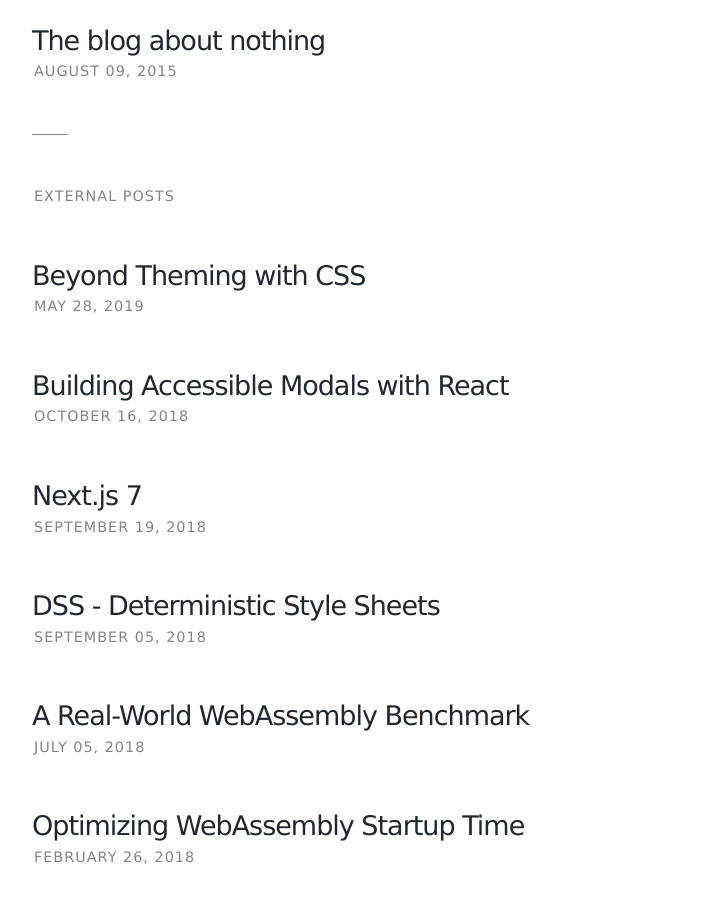
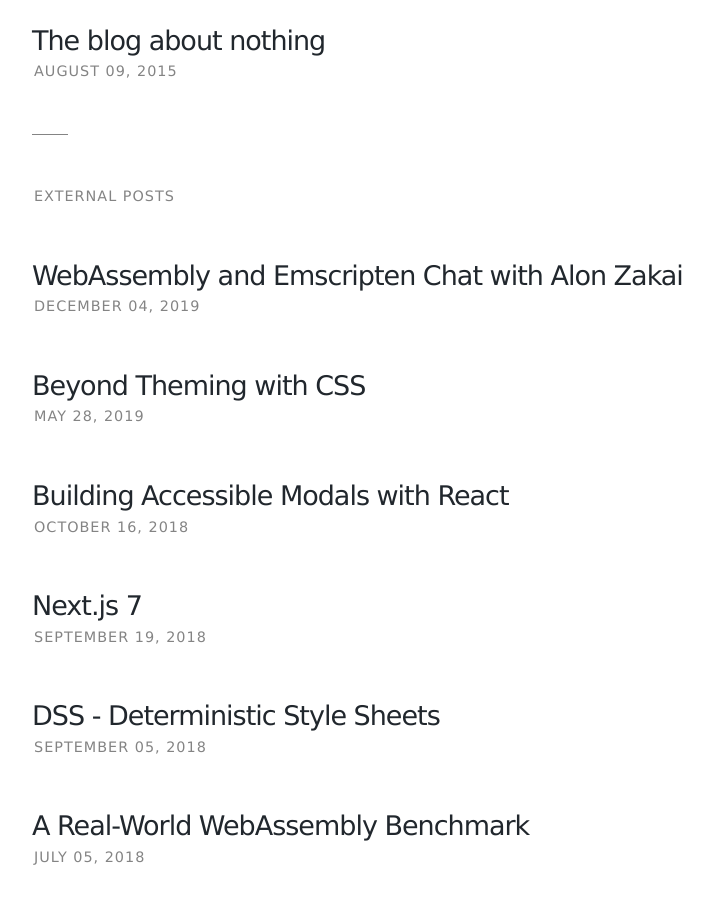
Before and after one commit to giuseppeg/giuseppeg.github.com, a Jekyll site: the page built from blog/index.html, in a window 1280 px wide and 900 px high, scrolled down 1370 px. Shown: the whole window, without its empty margins (269-982 px from the left). Built offline with Jekyll 4.4.1, drawn with Linux system fonts in a browser that asks for light colours.

Commit message:
WebAssembly Chat with Alon

```diff
--- a/_data/externalPosts.json
+++ b/_data/externalPosts.json
@@ -1,4 +1,9 @@
 [
+  {
+    "title": "WebAssembly and Emscripten Chat with Alon Zakai",
+    "date": "04 Dec 2019",
+    "url": "https://pspdfkit.com/blog/2019/webassembly-emscripten-chat-alon-zakai"
+  },
   {
     "title": "Beyond Theming with CSS",
     "date": "28 May 2019",
```
